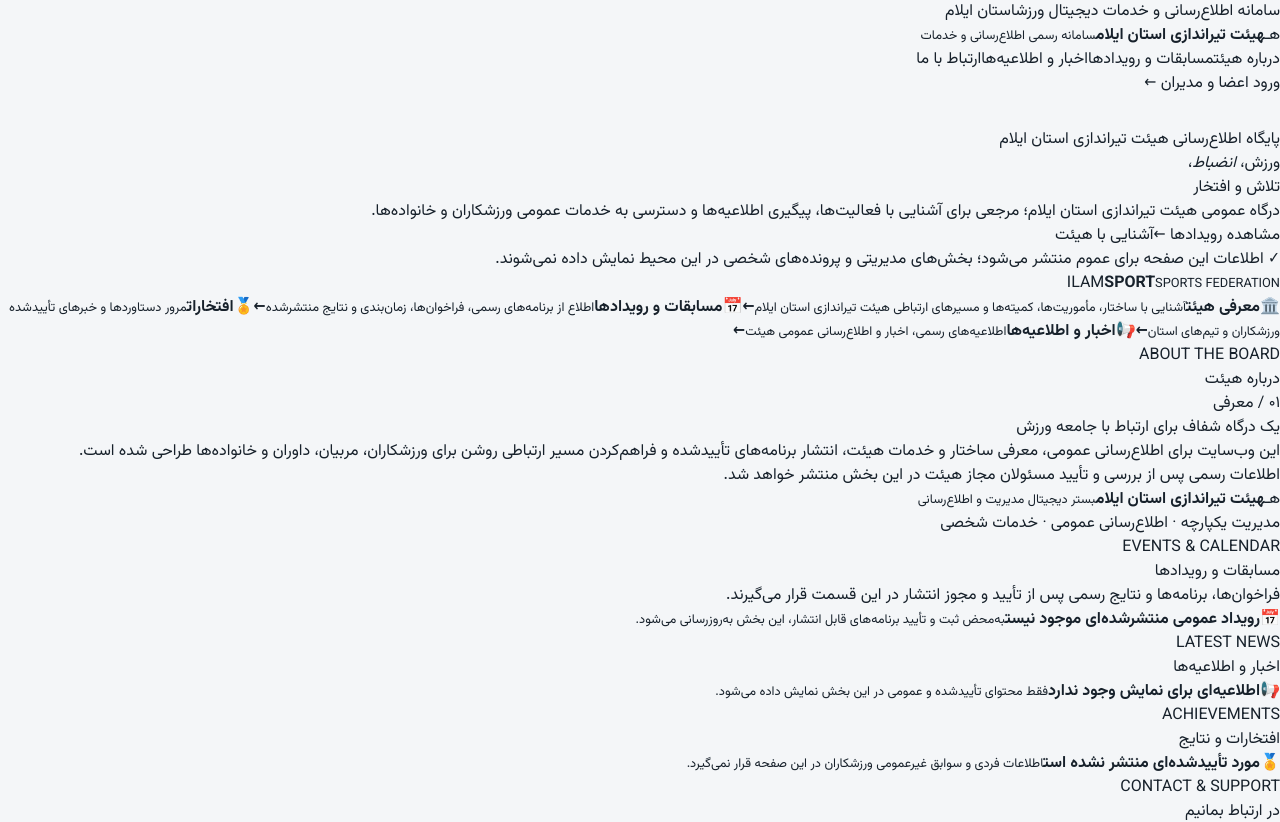
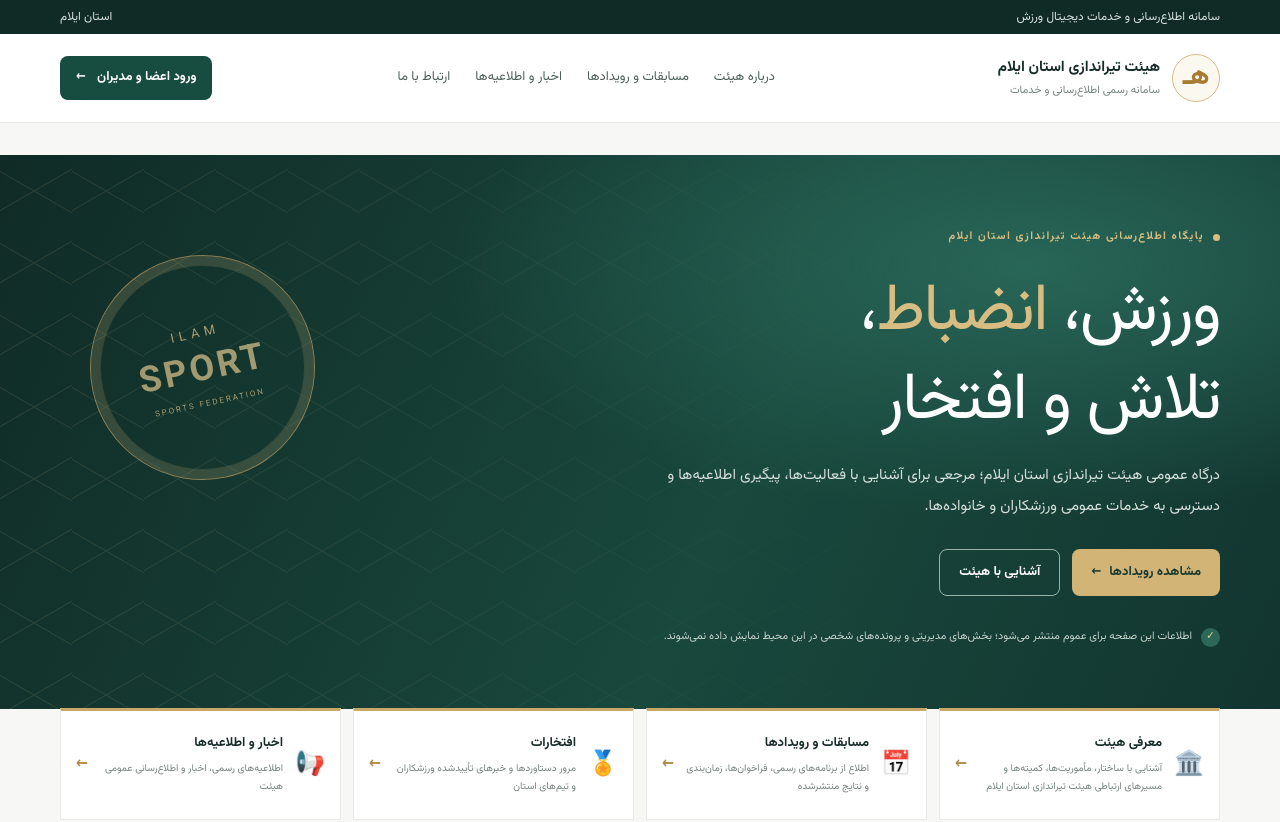
Before and after one commit to maytyafx-debug/ilam-shooting, a Next.js app in the folder sports-os/: page / in a window 1280 px wide. Shown: the top 822 px of the page. Built offline with nearby package versions, Linux system fonts and the light colour scheme.

Commit message:
Style public federation website

```diff
--- a/sports-os/app/globals.css
+++ b/sports-os/app/globals.css
@@ -106,3 +106,57 @@ main { padding: 32px 0 56px; }
 .personal-code strong { color: var(--brand); font-size: 18px; direction: ltr; text-align: right; }
 .portal-columns { display: grid; grid-template-columns: repeat(2, minmax(0, 1fr)); gap: 18px; }
 @media (max-width: 680px) { .portal-columns { grid-template-columns: 1fr; } .personal-code { width: 100%; } }
+
+/* Public federation website */
+.public-site { --pub-ink:#172c29; --pub-green:#174c40; --pub-gold:#c69a50; --pub-muted:#697873; background:#f7f8f5; color:var(--pub-ink); overflow:hidden; }
+.public-container { width:min(1160px,calc(100% - 40px)); margin-inline:auto; }
+.public-topline { background:#102a26; color:#d7e3dd; font-size:12px; }
+.public-topline-inner { min-height:34px; display:flex; align-items:center; justify-content:space-between; }
+.public-header { background:#fff; border-bottom:1px solid #e7ece8; }
+.public-header-inner { min-height:88px; display:flex; align-items:center; justify-content:space-between; gap:24px; }
+.public-brand { display:flex; align-items:center; gap:12px; color:inherit; text-decoration:none; min-width:260px; }
+.public-emblem { display:grid; place-items:center; width:48px; height:48px; border:1px solid #d4bd8b; border-radius:50%; color:#a77b32; font-size:27px; font-weight:800; background:#fbf8f0; }
+.public-brand strong,.public-brand small { display:block; }
+.public-brand strong { font-size:15px; }
+.public-brand small { margin-top:4px; color:#77837e; font-size:11px; }
+.public-nav { display:flex; align-items:center; gap:25px; }
+.public-nav a,.public-footer-links a { color:#4e6059; text-decoration:none; font-size:13px; }
+.public-nav a:hover,.public-footer-links a:hover { color:#a77b32; }
+.public-login { text-decoration:none; color:#fff; background:#174c40; border-radius:8px; padding:12px 16px; font-size:13px; font-weight:700; white-space:nowrap; }
+.public-login span,.public-primary span { margin-inline-start:8px; }
+.public-hero { position:relative; isolation:isolate; min-height:470px; background:radial-gradient(ellipse at 80% 20%,#286657 0%,transparent 40%),linear-gradient(115deg,#102b26,#19483d 58%,#12352f); color:white; }
+.public-hero-pattern { position:absolute; z-index:-1; inset:0; opacity:.13; background-image:linear-gradient(30deg,transparent 48%,#d8c08b 49%,transparent 50%),linear-gradient(150deg,transparent 48%,#d8c08b 49%,transparent 50%); background-size:72px 72px; mask-image:linear-gradient(90deg,black,transparent 75%); }
+.public-hero-content { position:relative; padding-top:74px; padding-bottom:62px; }
+.public-eyebrow,.public-kicker { color:#d7bd82; font-size:11px; font-weight:700; letter-spacing:1.4px; }
+.public-eyebrow { display:flex; align-items:center; gap:9px; }
+.public-eyebrow span { width:7px; height:7px; border-radius:50%; background:#d7bd82; }
+.public-hero h1 { margin:22px 0 14px; font-size:clamp(38px,6vw,66px); line-height:1.35; letter-spacing:-1.5px; }
+.public-hero h1 em { color:#d7bd82; font-style:normal; }
+.public-hero-content>p { max-width:590px; color:#d5e0da; line-height:2.1; font-size:15px; }
+.public-hero-actions { display:flex; gap:12px; margin-top:26px; flex-wrap:wrap; }
+.public-primary,.public-outline { display:inline-flex; align-items:center; justify-content:center; border-radius:8px; padding:13px 19px; text-decoration:none; font-size:13px; font-weight:700; }
+.public-primary { background:#d2b477; color:#18382f; }
+.public-outline { border:1px solid #9bb2a7; color:white; }
+.public-hero-note { display:flex; align-items:center; gap:9px; margin-top:32px; color:#c3d3cb; font-size:11px; }
+.public-note-mark { display:grid; place-items:center; width:19px; height:19px; border-radius:50%; background:#2c6757; color:#e4d09e; }
+.public-hero-seal { position:absolute; left:max(7%,calc((100vw - 1160px)/2)); top:100px; width:225px; height:225px; border:1px solid #b89c65; border-radius:50%; display:flex; flex-direction:column; align-items:center; justify-content:center; color:#d9c18a; opacity:.72; transform:rotate(-12deg); box-shadow:inset 0 0 0 9px #ffffff08,inset 0 0 0 10px #b89c6544; }
+.public-hero-seal span { font-size:13px; letter-spacing:5px; }.public-hero-seal strong { font-size:36px; letter-spacing:3px; }.public-hero-seal small { font-size:8px; letter-spacing:2px; }
+.public-shortcuts { display:grid; grid-template-columns:repeat(4,minmax(0,1fr)); gap:12px; margin-top:-1px; position:relative; }
+.public-shortcut { display:flex; align-items:center; gap:12px; min-height:112px; padding:18px 15px; background:#fff; border:1px solid #e8ece8; border-top:3px solid #c9a765; color:inherit; text-decoration:none; }
+.public-shortcut-icon { font-size:24px; }.public-shortcut strong,.public-shortcut small { display:block; }.public-shortcut strong { font-size:13px; }.public-shortcut small { margin-top:6px; color:#77837e; font-size:10px; line-height:1.8; }.public-shortcut b { margin-inline-start:auto; color:#b28a45; }
+.public-section { padding-top:78px; padding-bottom:78px; }
+.public-section-heading { display:flex; justify-content:space-between; align-items:end; border-bottom:1px solid #dfe6e1; padding-bottom:20px; }
+.public-section-heading h2,.public-band h2,.public-info-block h2,.public-contact h2 { margin:8px 0 0; font-size:29px; }
+.public-section-index { color:#8a9690; font-size:12px; }
+.public-about-grid { display:grid; grid-template-columns:1.3fr .7fr; gap:50px; padding-top:32px; align-items:center; }
+.public-about-copy h3 { font-size:22px; margin:0 0 15px; }.public-about-copy p { color:#65736d; font-size:14px; line-height:2.2; max-width:680px; }
+.public-about-card { min-height:230px; padding:28px; background:#eaf0eb; border:1px solid #dce6de; display:flex; flex-direction:column; align-items:center; justify-content:center; text-align:center; }
+.public-card-symbol { display:grid; place-items:center; width:60px; height:60px; border:1px solid #c8a866; border-radius:50%; color:#a77b32; font-size:34px; font-weight:800; }
+.public-about-card strong { margin-top:14px; }.public-about-card small { margin-top:5px; color:#718078; }.public-card-rule { width:70px; height:1px; background:#c6a45f; margin:18px 0; }.public-about-card>span:last-child { color:#617269; font-size:11px; }
+.public-band { background:#eaf0eb; padding:64px 0; }.public-band-inner { display:grid; grid-template-columns:.9fr 1.1fr; gap:44px; align-items:center; }.public-band p,.public-contact p { color:#68776f; font-size:13px; line-height:2; }
+.public-empty { min-height:155px; padding:22px; display:flex; flex-direction:column; align-items:flex-start; justify-content:center; gap:8px; background:#fff; border:1px dashed #cbd8cf; border-radius:10px; }.public-empty>span { font-size:23px; }.public-empty strong { font-size:13px; }.public-empty small { color:#7b8981; font-size:11px; line-height:1.8; }
+.public-two-sections { display:grid; grid-template-columns:1fr 1fr; gap:26px; }.public-info-block h2 { margin-bottom:18px; }.public-empty.light { background:#fff; }
+.public-contact { background:#163e34; color:white; padding:50px 0; }.public-contact-inner { display:flex; align-items:center; justify-content:space-between; gap:24px; }.public-contact p { max-width:650px; color:#c6d6ce; }
+.public-footer { background:#0d2823; color:#e4ebe6; padding:27px 0; }.public-footer-inner { display:flex; align-items:center; justify-content:space-between; gap:20px; }.public-footer-inner strong,.public-footer-inner small { display:block; }.public-footer-inner strong { font-size:13px; }.public-footer-inner small { margin-top:4px; color:#9db0a6; font-size:10px; }.public-footer-links { display:flex; gap:18px; }
+@media(max-width:900px) { .public-nav { display:none; }.public-hero-seal { opacity:.2; left:20px; }.public-shortcuts { grid-template-columns:repeat(2,minmax(0,1fr)); }.public-about-grid,.public-band-inner { grid-template-columns:1fr; gap:24px; } }
+@media(max-width:600px) { .public-container { width:min(100% - 28px,1160px); }.public-header-inner { min-height:76px; flex-wrap:wrap; padding:12px 0; }.public-brand { min-width:0; }.public-brand strong { font-size:12px; }.public-emblem { width:40px; height:40px; }.public-login { font-size:11px; padding:10px 12px; }.public-hero { min-height:0; }.public-hero-content { padding-top:48px; padding-bottom:42px; }.public-hero h1 { font-size:42px; }.public-hero-content>p { font-size:13px; }.public-hero-seal { display:none; }.public-hero-note { align-items:flex-start; line-height:1.8; }.public-shortcuts { grid-template-columns:1fr; margin-top:14px; }.public-shortcut { min-height:88px; }.public-section { padding-top:50px; padding-bottom:50px; }.public-section-heading h2,.public-band h2,.public-info-block h2,.public-contact h2 { font-size:23px; }.public-about-grid { gap:18px; }.public-about-copy h3 { font-size:18px; }.public-two-sections { grid-template-columns:1fr; }.public-contact-inner,.public-footer-inner { align-items:flex-start; flex-direction:column; }.public-footer-links { flex-wrap:wrap; } }
```
